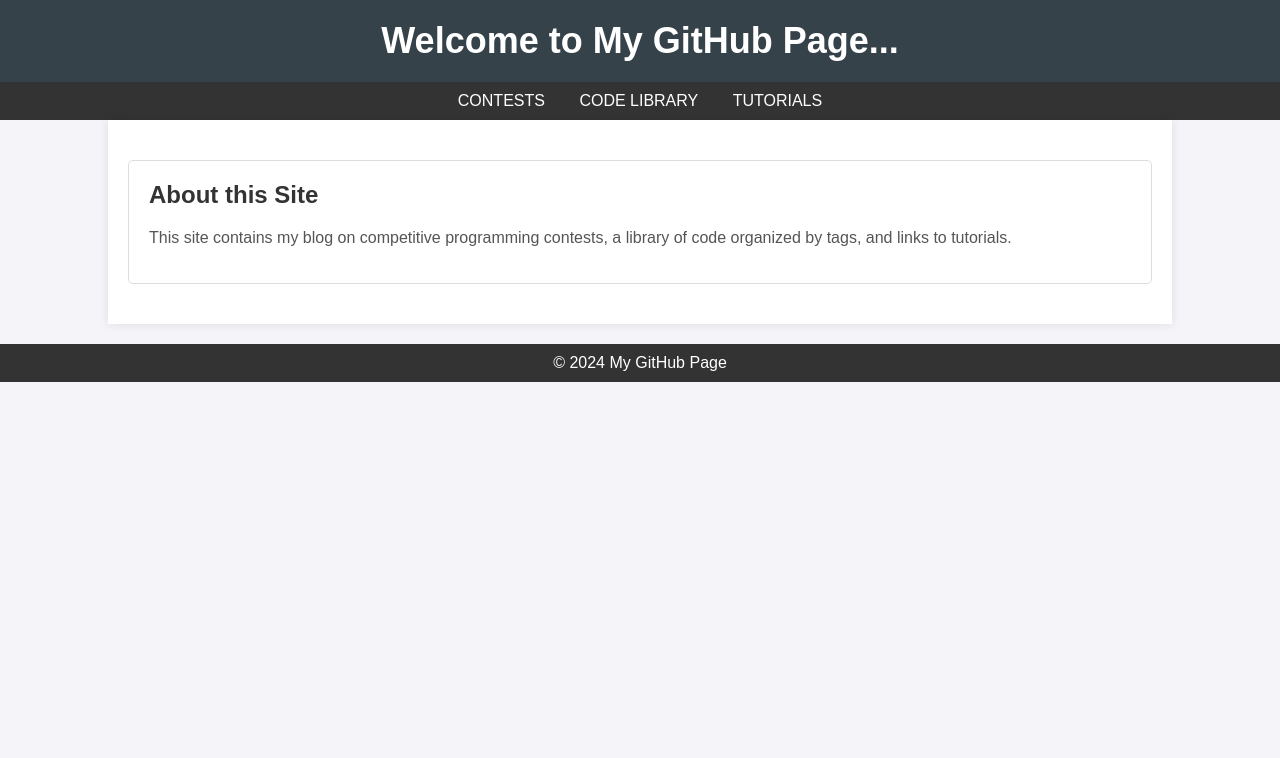
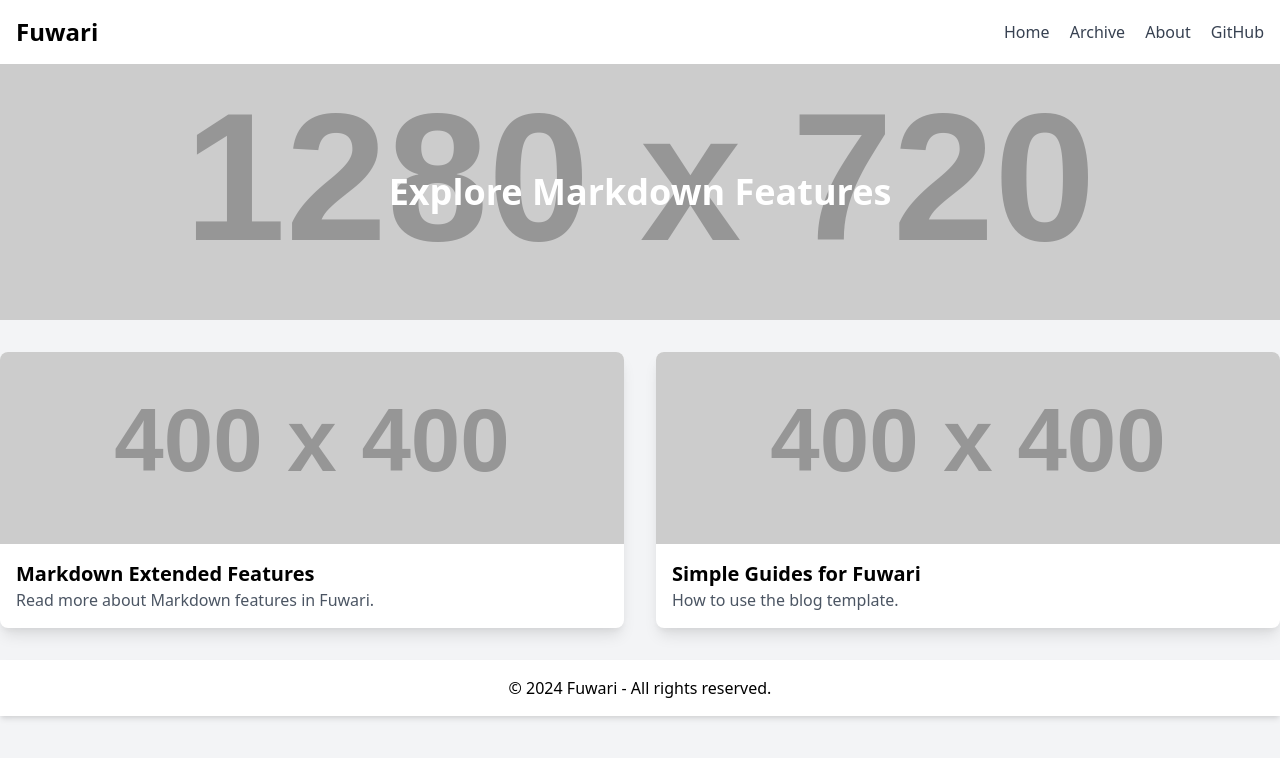
Before and after one commit to peon-pasado/topic-problem-list, a plain HTML site: page index.html in a window 1280 px wide. Drawn offline with nearby package versions, Linux system fonts and the light colour scheme; placeholder pictures from the web are drawn by us.

Commit message:
tailwind

```diff
--- a/index.html
+++ b/index.html
@@ -3,29 +3,59 @@
 <head>
     <meta charset="UTF-8">
     <meta name="viewport" content="width=device-width, initial-scale=1.0">
-    <title>My GitHub Page</title>
-    <link rel="stylesheet" href="assets/styles.css">
+    <title>Fuwari Style GitHub Page</title>
+    <link href="https://cdn.jsdelivr.net/npm/tailwindcss@2.2.19/dist/tailwind.min.css" rel="stylesheet">
 </head>
-<body>
-    <header>
-        <h1>Welcome to My GitHub Page...</h1>
+<body class="bg-gray-100">
+
+    <!-- Header -->
+    <header class="bg-white shadow-md">
+        <div class="container mx-auto p-4 flex justify-between items-center">
+            <div class="text-2xl font-bold">Fuwari</div>
+            <nav class="space-x-4">
+                <a href="#" class="text-gray-700 hover:text-blue-500">Home</a>
+                <a href="#" class="text-gray-700 hover:text-blue-500">Archive</a>
+                <a href="#" class="text-gray-700 hover:text-blue-500">About</a>
+                <a href="#" class="text-gray-700 hover:text-blue-500">GitHub</a>
+            </nav>
+        </div>
     </header>
 
-    <nav>
-        <a href="blog/">Contests</a>
-        <a href="code-library/">Code Library</a>
-        <a href="tutorials/">Tutorials</a>
-    </nav>
-
-    <section class="container">
-        <div class="card">
-            <h2>About this Site</h2>
-            <p>This site contains my blog on competitive programming contests, a library of code organized by tags, and links to tutorials.</p>
+    <!-- Hero Section -->
+    <section class="bg-cover bg-center h-64" style="background-image: url('https://via.placeholder.com/1280x720');">
+        <div class="container mx-auto h-full flex justify-center items-center">
+            <h1 class="text-4xl text-white font-bold">Explore Markdown Features</h1>
         </div>
     </section>
 
-    <footer>
-        <p>&copy; 2024 My GitHub Page</p>
+    <!-- Blog Section -->
+    <section class="container mx-auto mt-8">
+        <div class="grid grid-cols-1 md:grid-cols-2 gap-8">
+            <!-- Blog Card 1 -->
+            <div class="bg-white rounded-lg shadow-lg overflow-hidden">
+                <img src="https://via.placeholder.com/400" alt="Post image" class="w-full h-48 object-cover">
+                <div class="p-4">
+                    <h2 class="text-xl font-bold">Markdown Extended Features</h2>
+                    <p class="text-gray-600">Read more about Markdown features in Fuwari.</p>
+                </div>
+            </div>
+            <!-- Blog Card 2 -->
+            <div class="bg-white rounded-lg shadow-lg overflow-hidden">
+                <img src="https://via.placeholder.com/400" alt="Post image" class="w-full h-48 object-cover">
+                <div class="p-4">
+                    <h2 class="text-xl font-bold">Simple Guides for Fuwari</h2>
+                    <p class="text-gray-600">How to use the blog template.</p>
+                </div>
+            </div>
+        </div>
+    </section>
+
+    <!-- Footer -->
+    <footer class="bg-white shadow-md mt-8">
+        <div class="container mx-auto p-4 text-center">
+            &copy; 2024 Fuwari - All rights reserved.
+        </div>
     </footer>
+
 </body>
 </html>
```
